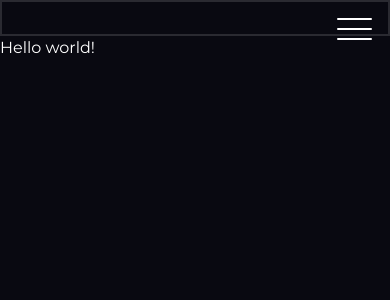
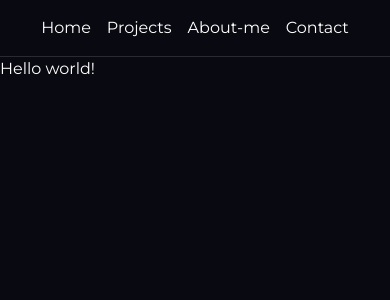
Before and after one commit to Clanie1/Porfolio, a React (Vite) app: page / in a window 390 px wide. Shown: the top 300 px of the page. Built offline with nearby package versions, Linux system fonts and the light colour scheme.

Commit message:
navbar responsive

```diff
--- a/src/components/layout/Navbar.tsx
+++ b/src/components/layout/Navbar.tsx
@@ -1,25 +1,12 @@
 import { AiOutlineDownload } from "react-icons/ai";
 import ResumeDaniel from "../../assets/resume/Resume Daniel.pdf";
-import { useState } from "react";
 
 const Navbar = () => {
   const NAVBAR_OPTIONS = ["Home", "Projects", "About-me", "Contact"];
 
-  const [isMenuOpen, setIsMenuOpen] = useState(false);
-
   return (
-    <div className="flex border-2 h-fit w-full md:border-b-[0.1px] border-[#ffffff22] justify-end relative font-montserrat p-4 md:p-0">
-      <BurgerMenu
-        onClick={() => {
-          setIsMenuOpen(!isMenuOpen);
-        }}
-        ClassName="absolute"
-      />
-      <div
-        className={`${
-          isMenuOpen ? "flex" : "hidden"
-        } md:flex gap-10 w-full justify-center grow`}
-      >
+    <div className="flex gap-6 h-fit w-full border-b-[0.1px] border-[#ffffff22] justify-between md:justify-end relative font-montserrat ">
+      <div className="flex md:flex gap-4 md:gap-10 w-full justify-center grow">
         {NAVBAR_OPTIONS.map((option, index) => (
           <NavbarOption option={option} key={index} />
         ))}
@@ -68,23 +55,4 @@ const NavbarOption = ({ option }: NavbarOptionProps) => {
   );
 };
 
-const BurgerMenu = ({
-  ClassName,
-  onClick,
-}: {
-  ClassName?: string;
-  onClick: () => void;
-}) => {
-  return (
-    <div
-      className={`w-[35px] md:hidden h-[40px] flex flex-col gap-2 ` + ClassName}
-      onClick={onClick}
-    >
-      <div className="w-full h-[2px] bg-white rounded-full"></div>
-      <div className="w-full h-[2px] bg-white rounded-full"></div>
-      <div className="w-full h-[2px] bg-white rounded-full"></div>
-    </div>
-  );
-};
-
 export default Navbar;
```
